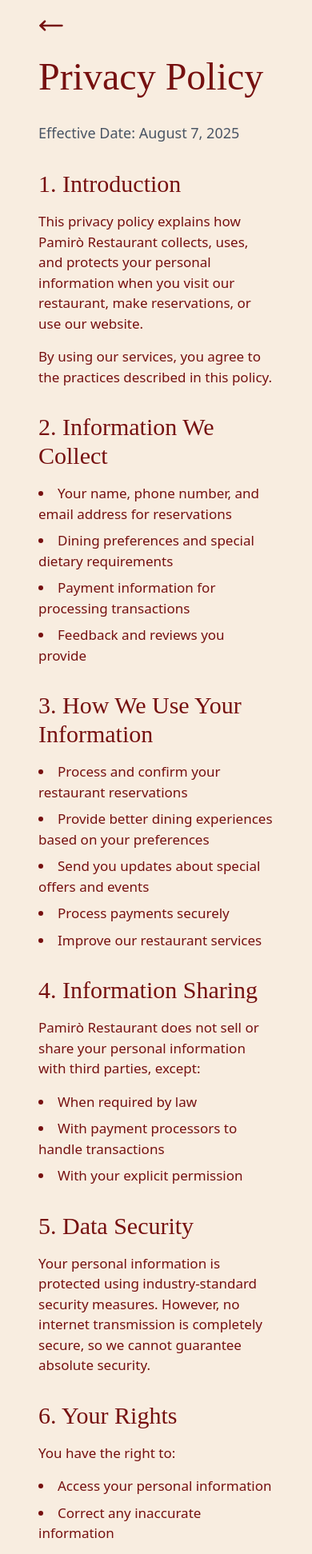
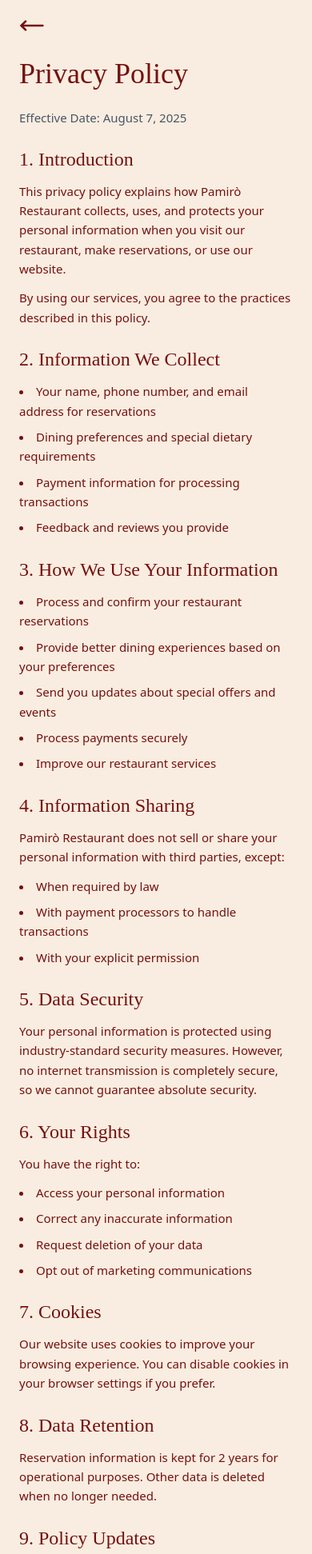
Before and after one commit to mauromltn/pamiro, a Next.js app: page /privacy-policy in a window 390 px wide. Shown: the part 40-1983 px from the top of the page at 80% size. Built offline with nearby package versions, Linux system fonts and the light colour scheme; a web font is replaced by a local one.

Commit message:
feat: Add responsiveness to Privacy Policy and  Terms of Service pages

```diff
--- a/src/app/privacy-policy/page.tsx
+++ b/src/app/privacy-policy/page.tsx
@@ -4,30 +4,30 @@
 export default function PrivacyPolicy() {
    return (
       <>
-         <main className="min-h-screen bg-[var(--primary)] text-[var(--secondary)] px-12 py-14">
+         <main className="min-h-screen bg-[var(--primary)] text-[var(--secondary)] px-6 sm:px-12 py-14">
             <section className="max-w-4xl mx-auto">
                <header>
                   <Link href="/" className="flex mb-6">
                      <MoveLeft size={32}/>
                   </Link>
-                  <h1 className="font-gambarino text-5xl mb-8">Privacy Policy</h1>
-                  <p className="text-lg mb-8 text-gray-600">Effective Date: August 7, 2025</p>
+                  <h1 className="font-gambarino text-4xl sm:text-5xl mb-6 sm:mb-8">Privacy Policy</h1>
+                  <p className="text-[15px] sm:text-lg mb-6 sm:mb-8 text-gray-600">Effective Date: August 7, 2025</p>
                </header>
 
-               <section className="space-y-8">
+               <section className="space-y-6 sm:space-y-8">
                   <div>
-                     <h2 className="font-gambarino text-3xl mb-4">1. Introduction</h2>
-                     <p className="text-[17px] mb-4">
+                     <h2 className="font-gambarino text-2xl sm:text-3xl mb-3 sm:mb-4">1. Introduction</h2>
+                     <p className="text-[15px] sm:text-[17px] mb-3 sm:mb-4 leading-relaxed">
                         This privacy policy explains how Pamirò Restaurant collects, uses, and protects your personal information when you visit our restaurant, make reservations, or use our website.
                      </p>
-                     <p className="text-[17px]">
+                     <p className="text-[15px] sm:text-[17px] leading-relaxed">
                         By using our services, you agree to the practices described in this policy.
                      </p>
                   </div>
 
                   <div>
-                     <h2 className="font-gambarino text-3xl mb-4">2. Information We Collect</h2>
-                     <ul className="list-disc list-inside space-y-2 text-[17px]">
+                     <h2 className="font-gambarino text-2xl sm:text-3xl mb-3 sm:mb-4">2. Information We Collect</h2>
+                     <ul className="list-disc list-inside space-y-2 text-[15px] sm:text-[17px] leading-relaxed">
                         <li>Your name, phone number, and email address for reservations</li>
                         <li>Dining preferences and special dietary requirements</li>
                         <li>Payment information for processing transactions</li>
@@ -36,8 +36,8 @@
                   </div>
 
                   <div>
-                     <h2 className="font-gambarino text-3xl mb-4">3. How We Use Your Information</h2>
-                     <ul className="list-disc list-inside space-y-2 text-[17px]">
+                     <h2 className="font-gambarino text-2xl sm:text-3xl mb-3 sm:mb-4">3. How We Use Your Information</h2>
+                     <ul className="list-disc list-inside space-y-2 text-[15px] sm:text-[17px] leading-relaxed">
                         <li>Process and confirm your restaurant reservations</li>
                         <li>Provide better dining experiences based on your preferences</li>
                         <li>Send you updates about special offers and events</li>
@@ -47,11 +47,11 @@
                   </div>
 
                   <div>
-                     <h2 className="font-gambarino text-3xl mb-4">4. Information Sharing</h2>
-                     <p className="text-[17px] mb-4">
+                     <h2 className="font-gambarino text-2xl sm:text-3xl mb-3 sm:mb-4">4. Information Sharing</h2>
+                     <p className="text-[15px] sm:text-[17px] mb-3 sm:mb-4 leading-relaxed">
                         Pamirò Restaurant does not sell or share your personal information with third parties, except:
                      </p>
-                     <ul className="list-disc list-inside space-y-2 text-[17px]">
+                     <ul className="list-disc list-inside space-y-2 text-[15px] sm:text-[17px] leading-relaxed">
                         <li>When required by law</li>
                         <li>With payment processors to handle transactions</li>
                         <li>With your explicit permission</li>
@@ -59,16 +59,16 @@
                   </div>
 
                   <div>
-                     <h2 className="font-gambarino text-3xl mb-4">5. Data Security</h2>
-                     <p className="text-[17px] ">
+                     <h2 className="font-gambarino text-2xl sm:text-3xl mb-3 sm:mb-4">5. Data Security</h2>
+                     <p className="text-[15px] sm:text-[17px] leading-relaxed">
                         Your personal information is protected using industry-standard security measures. However, no internet transmission is completely secure, so we cannot guarantee absolute security.
                      </p>
                   </div>
 
                   <div>
-                     <h2 className="font-gambarino text-3xl mb-4">6. Your Rights</h2>
-                     <p className="text-[17px] mb-4">You have the right to:</p>
-                     <ul className="list-disc list-inside space-y-2 text-[17px]">
+                     <h2 className="font-gambarino text-2xl sm:text-3xl mb-3 sm:mb-4">6. Your Rights</h2>
+                     <p className="text-[15px] sm:text-[17px] mb-3 sm:mb-4 leading-relaxed">You have the right to:</p>
+                     <ul className="list-disc list-inside space-y-2 text-[15px] sm:text-[17px] leading-relaxed">
                         <li>Access your personal information</li>
                         <li>Correct any inaccurate information</li>
                         <li>Request deletion of your data</li>
@@ -77,22 +77,22 @@
                   </div>
 
                   <div>
-                     <h2 className="font-gambarino text-3xl mb-4">7. Cookies</h2>
-                     <p className="text-[17px]">
+                     <h2 className="font-gambarino text-2xl sm:text-3xl mb-3 sm:mb-4">7. Cookies</h2>
+                     <p className="text-[15px] sm:text-[17px] leading-relaxed">
                         Our website uses cookies to improve your browsing experience. You can disable cookies in your browser settings if you prefer.
                      </p>
                   </div>
 
                   <div>
-                     <h2 className="font-gambarino text-3xl mb-4">8. Data Retention</h2>
-                     <p className="text-[17px]">
+                     <h2 className="font-gambarino text-2xl sm:text-3xl mb-3 sm:mb-4">8. Data Retention</h2>
+                     <p className="text-[15px] sm:text-[17px] leading-relaxed">
                         Reservation information is kept for 2 years for operational purposes. Other data is deleted when no longer needed.
                      </p>
                   </div>
 
                   <div>
-                     <h2 className="font-gambarino text-3xl mb-4">9. Policy Updates</h2>
-                     <p className="text-[17px]">
+                     <h2 className="font-gambarino text-2xl sm:text-3xl mb-3 sm:mb-4">9. Policy Updates</h2>
+                     <p className="text-[15px] sm:text-[17px] leading-relaxed">
                         This privacy policy may be updated occasionally. Changes will be posted on this page with a new effective date.
                      </p>
                   </div>
--- a/src/app/terms-of-service/page.tsx
+++ b/src/app/terms-of-service/page.tsx
@@ -4,30 +4,30 @@
 export default function TermsOfService() {
    return (
       <>
-         <main className="min-h-screen bg-[var(--primary)] text-[var(--secondary)] px-12 py-14">
+         <main className="min-h-screen bg-[var(--primary)] text-[var(--secondary)] px-6 sm:px-12 py-14">
             <section className="max-w-4xl mx-auto">
                <header>
                   <Link href="/" className="flex mb-6">
                      <MoveLeft size={32}/>
                   </Link>
-                  <h1 className="font-gambarino text-5xl mb-8">Terms of Service</h1>
-                  <p className="text-lg mb-8 text-gray-600">Effective Date: August 7, 2025</p>
+                  <h1 className="font-gambarino text-4xl sm:text-5xl mb-6 sm:mb-8">Terms of Service</h1>
+                  <p className="text-[15px] sm:text-lg mb-6 sm:mb-8 text-gray-600">Effective Date: August 7, 2025</p>
                </header>
 
-               <section className="space-y-8">
+               <section className="space-y-6 sm:space-y-8">
                   <div>
-                     <h2 className="font-gambarino text-3xl mb-4">1. Introduction</h2>
-                     <p className="text-[17px] leading-relaxed mb-4">
+                     <h2 className="font-gambarino text-2xl sm:text-3xl mb-3 sm:mb-4">1. Introduction</h2>
+                     <p className="text-[15px] sm:text-[17px] leading-relaxed mb-3 sm:mb-4">
                         These terms of service govern your use of Pamirò Restaurant&apos;s services, including dining, reservations, and our website.
                      </p>
-                     <p className="text-[17px] leading-relaxed">
+                     <p className="text-[15px] sm:text-[17px] leading-relaxed">
                         By using our services, you agree to these terms. If you do not agree, please do not use our services.
                      </p>
                   </div>
 
                   <div>
-                     <h2 className="font-gambarino text-3xl mb-4">2. Reservations</h2>
-                     <ul className="list-disc list-inside space-y-2 text-[17px]">
+                     <h2 className="font-gambarino text-2xl sm:text-3xl mb-3 sm:mb-4">2. Reservations</h2>
+                     <ul className="list-disc list-inside space-y-2 text-[15px] sm:text-[17px] leading-relaxed">
                         <li>Reservations are subject to availability and confirmation</li>
                         <li>Please arrive within 15 minutes of your reservation time</li>
                         <li>Late arrivals may result in table reassignment</li>
@@ -37,8 +37,8 @@
                   </div>
 
                   <div>
-                     <h2 className="font-gambarino text-3xl mb-4">3. Payment and Pricing</h2>
-                     <ul className="list-disc list-inside space-y-2 text-[17px]">
+                     <h2 className="font-gambarino text-2xl sm:text-3xl mb-3 sm:mb-4">3. Payment and Pricing</h2>
+                     <ul className="list-disc list-inside space-y-2 text-[15px] sm:text-[17px] leading-relaxed">
                         <li>All prices are listed in Euros and include applicable taxes</li>
                         <li>Payment is due at the time of service</li>
                         <li>We accept cash, credit cards, and digital payments</li>
@@ -48,8 +48,8 @@
                   </div>
 
                   <div>
-                     <h2 className="font-gambarino text-3xl mb-4">4. Food and Dietary Requirements</h2>
-                     <ul className="list-disc list-inside space-y-2 text-[17px]">
+                     <h2 className="font-gambarino text-2xl sm:text-3xl mb-3 sm:mb-4">4. Food and Dietary Requirements</h2>
+                     <ul className="list-disc list-inside space-y-2 text-[15px] sm:text-[17px] leading-relaxed">
                         <li>Please inform us of any allergies or dietary restrictions when making reservations</li>
                         <li>While we take care to accommodate dietary needs, we cannot guarantee allergen-free preparation</li>
                         <li>Menu items and ingredients may vary based on seasonal availability</li>
@@ -58,8 +58,8 @@
                   </div>
 
                   <div>
-                     <h2 className="font-gambarino text-3xl mb-4">5. Conduct and Dress Code</h2>
-                     <ul className="list-disc list-inside space-y-2 text-[17px]">
+                     <h2 className="font-gambarino text-2xl sm:text-3xl mb-3 sm:mb-4">5. Conduct and Dress Code</h2>
+                     <ul className="list-disc list-inside space-y-2 text-[15px] sm:text-[17px] leading-relaxed">
                         <li>Smart casual dress code is recommended</li>
                         <li>Disruptive behavior may result in removal from the premises</li>
                         <li>Smoking is prohibited inside the restaurant</li>
@@ -68,11 +68,11 @@
                   </div>
 
                   <div>
-                     <h2 className="font-gambarino text-3xl mb-4">6. Liability</h2>
-                     <p className="text-[17px] leading-relaxed mb-4">
+                     <h2 className="font-gambarino text-2xl sm:text-3xl mb-3 sm:mb-4">6. Liability</h2>
+                     <p className="text-[15px] sm:text-[17px] leading-relaxed mb-3 sm:mb-4">
                         Pamirò Restaurant&apos;s liability is limited to the cost of your meal. We are not responsible for:
                      </p>
-                     <ul className="list-disc list-inside space-y-2 text-[17px]">
+                     <ul className="list-disc list-inside space-y-2 text-[15px] sm:text-[17px] leading-relaxed">
                         <li>Personal belongings left on the premises</li>
                         <li>Injuries resulting from customer negligence</li>
                         <li>Delays due to circumstances beyond our control</li>
@@ -80,8 +80,8 @@
                   </div>
 
                   <div>
-                     <h2 className="font-gambarino text-3xl mb-4">7. Website Use</h2>
-                     <ul className="list-disc list-inside space-y-2 text-[17px]">
+                     <h2 className="font-gambarino text-2xl sm:text-3xl mb-3 sm:mb-4">7. Website Use</h2>
+                     <ul className="list-disc list-inside space-y-2 text-[15px] sm:text-[17px] leading-relaxed">
                         <li>Our website is for informational and reservation purposes</li>
                         <li>You may not use our website for any illegal activities</li>
                         <li>Content on our website is protected by copyright</li>
@@ -90,15 +90,15 @@
                   </div>
 
                   <div>
-                     <h2 className="font-gambarino text-3xl mb-4">8. Intellectual Property</h2>
-                     <p className="text-[17px] leading-relaxed">
+                     <h2 className="font-gambarino text-2xl sm:text-3xl mb-3 sm:mb-4">8. Intellectual Property</h2>
+                     <p className="text-[15px] sm:text-[17px] leading-relaxed">
                         All restaurant branding, menu designs, and recipes are the property of Pamirò Restaurant. Unauthorized use is prohibited.
                      </p>
                   </div>
 
                   <div>
-                     <h2 className="font-gambarino text-3xl mb-4">9. Changes to Terms</h2>
-                     <p className="text-[17px] leading-relaxed">
+                     <h2 className="font-gambarino text-2xl sm:text-3xl mb-3 sm:mb-4">9. Changes to Terms</h2>
+                     <p className="text-[15px] sm:text-[17px] leading-relaxed">
                         These terms may be updated occasionally. Changes will be posted on this page with a new effective date. Continued use of our services indicates acceptance of updated terms.
                      </p>
                   </div>
```
